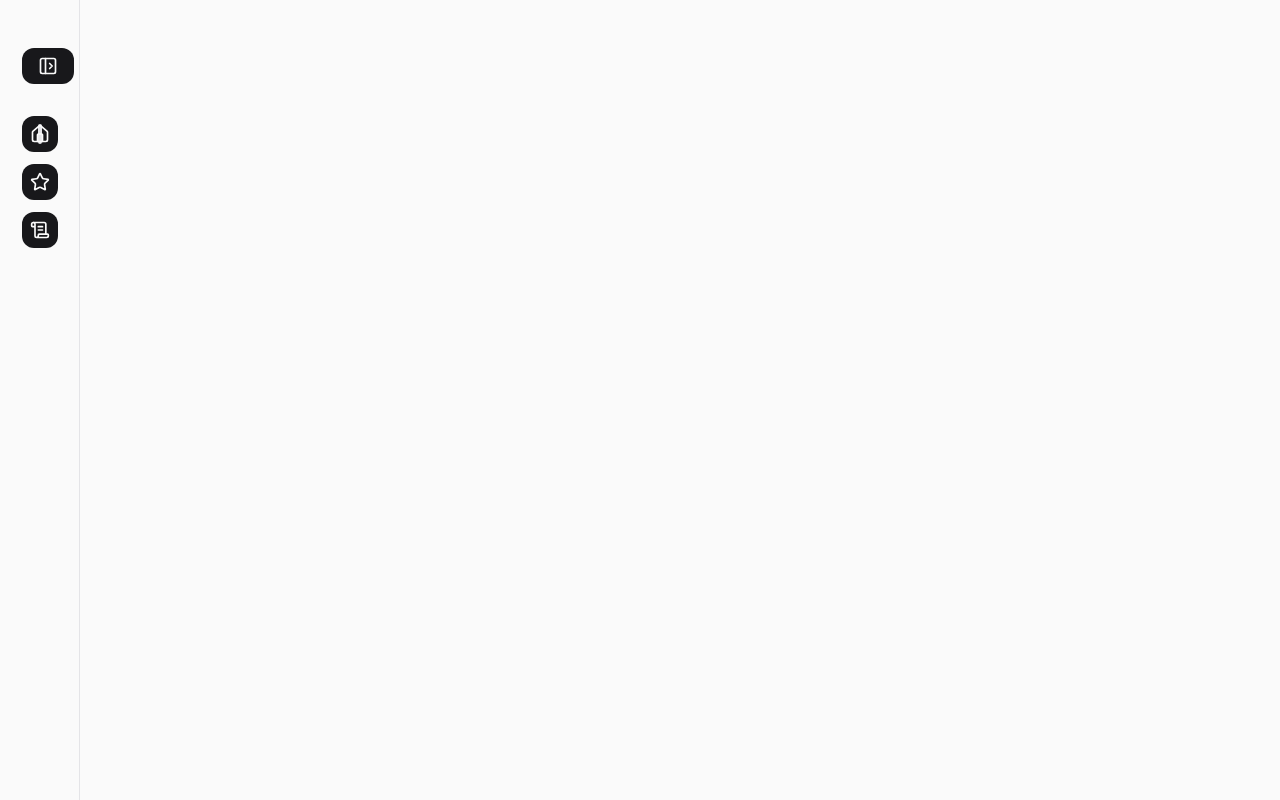
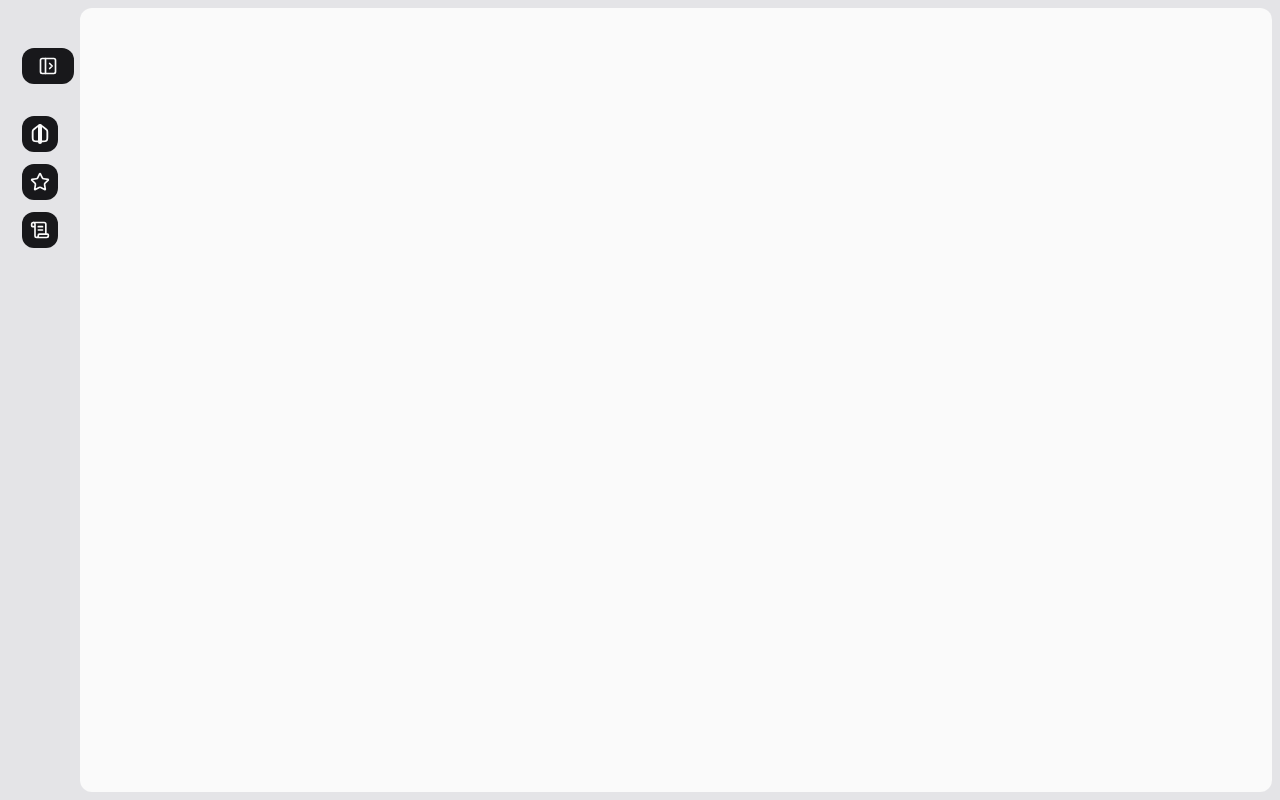
Before and after one commit to davidkupyn/ui, a SvelteKit app: page /sidebar in a window 1280 px wide. Built offline with nearby package versions, Linux system fonts and the light colour scheme.

Commit message:
Change sidebar style

```diff
--- /dev/null
+++ b/src/lib/icons/home.svelte
@@ -0,0 +1,12 @@
+<script>
+	export let size = 20;
+</script>
+
+<svg width="22" height="22" viewBox="0 0 24 24" fill="none" xmlns="http://www.w3.org/2000/svg">
+	<path
+		d="M4 10.2847C4 9.44537 4 9.02572 4.10594 8.63772C4.1998 8.29397 4.35414 7.9697 4.56174 7.68009C4.79607 7.3532 5.12176 7.08857 5.77316 6.55932L8.97316 3.95932C10.0521 3.08266 10.5916 2.64434 11.1913 2.47646C11.7203 2.3284 12.2797 2.3284 12.8087 2.47646C13.4084 2.64434 13.9479 3.08266 15.0268 3.95932L18.2268 6.55932C18.8782 7.08857 19.2039 7.3532 19.4383 7.68009C19.6459 7.9697 19.8002 8.29397 19.8941 8.63772C20 9.02572 20 9.44537 20 10.2847V15.2C20 16.8802 20 17.7202 19.673 18.362C19.3854 18.9265 18.9265 19.3854 18.362 19.673C17.7202 20 16.8802 20 15.2 20H8.8C7.11984 20 6.27976 20 5.63803 19.673C5.07354 19.3854 4.6146 18.9265 4.32698 18.362C4 17.7202 4 16.8802 4 15.2V10.2847Z"
+		stroke="currentColor"
+		stroke-width="2"
+		stroke-linejoin="round"
+	/>
+</svg>
--- a/src/routes/sidebar/+page.svelte
+++ b/src/routes/sidebar/+page.svelte
@@ -1,7 +1,8 @@
 <script>
 	import { scale, fly, crossfade } from 'svelte/transition';
-	import { Home, ScrollText, SidebarClose, SidebarOpen, Star } from 'lucide-svelte';
+	import { ScrollText, SidebarClose, SidebarOpen, Star } from 'lucide-svelte';
 	import { cubicOut } from 'svelte/easing';
+	import Home from '$lib/icons/home.svelte';
 
 	let expanded = false;
 
@@ -16,15 +17,16 @@
 		},
 		{
 			icon: ScrollText,
-			label: 'Strona glowna '
+			label: 'Documentation'
 		}
 	];
 	const [send, receive] = crossfade({});
 	let current = 'Home';
 </script>
 
+<div class="flex bg-muted dark:bg-background">
 	<div
-	class="h-screen border-r border-muted transition-all px-[1.375rem] w-20 flex flex-col gap-8 py-12 data-[expanded=true]:w-56"
+		class="h-screen transition-all px-[1.375rem] w-20 flex flex-col gap-8 py-12 data-[expanded=true]:w-56"
 		data-expanded={expanded}
 	>
 		<div class="flex items-center gap-4">
@@ -87,7 +89,7 @@
 										duration: 200
 									}}
 									out:send={{ key: 'background', easing: cubicOut, duration: 200 }}
-								class="w-full h-full rounded-xl bg-muted"
+									class="w-full h-full rounded-xl bg-background dark:bg-muted"
 								/>
 							{/if}
 						</button>
@@ -96,3 +98,5 @@
 			</ul>
 		</nav>
 	</div>
+	<main class="h-[calc(100vh-1rem)] w-full m-2 ml-0 bg-background dark:bg-muted rounded-xl" />
+</div>
```
Lines whose indentation alone changed are shown as unchanged.
